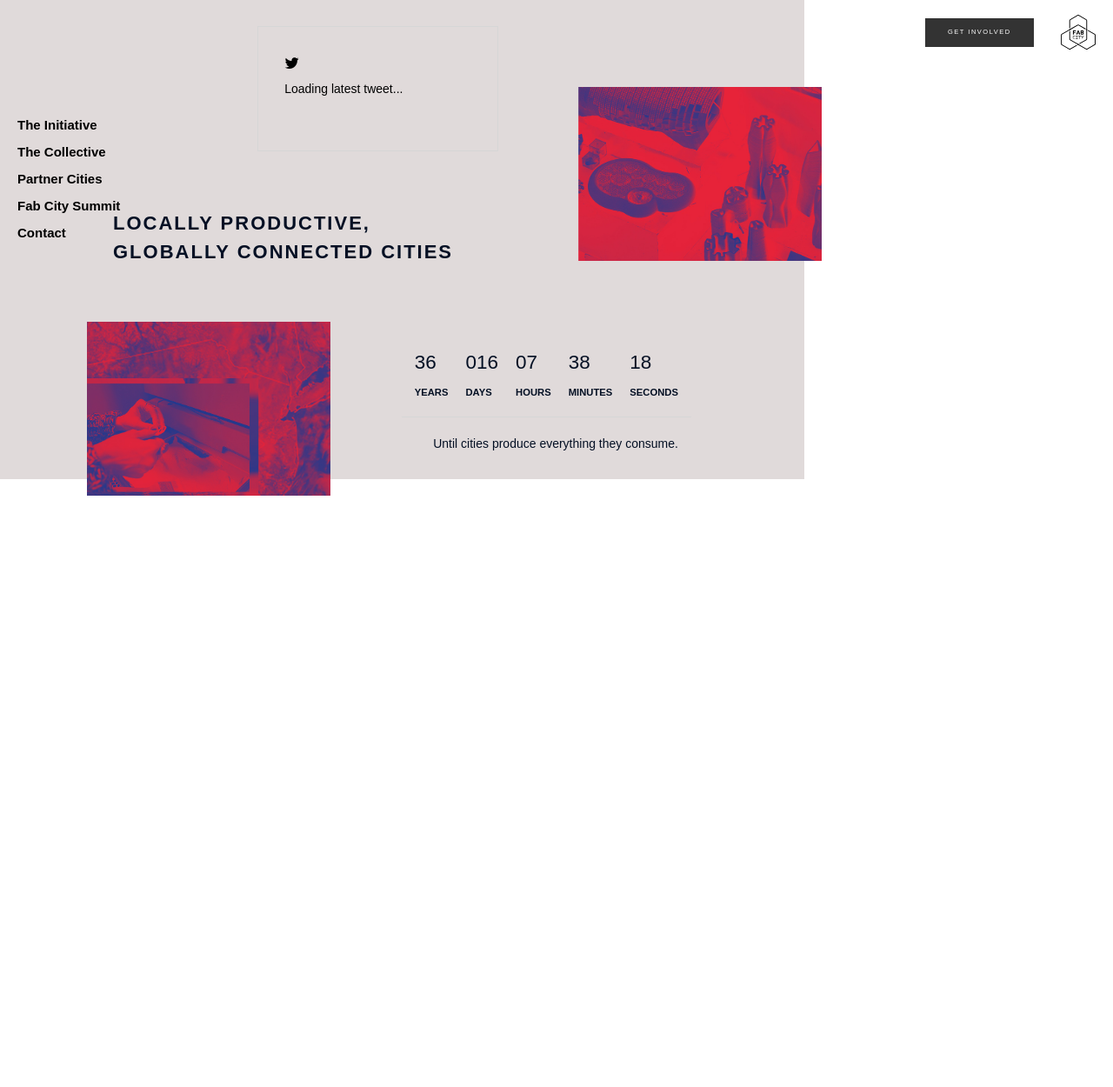
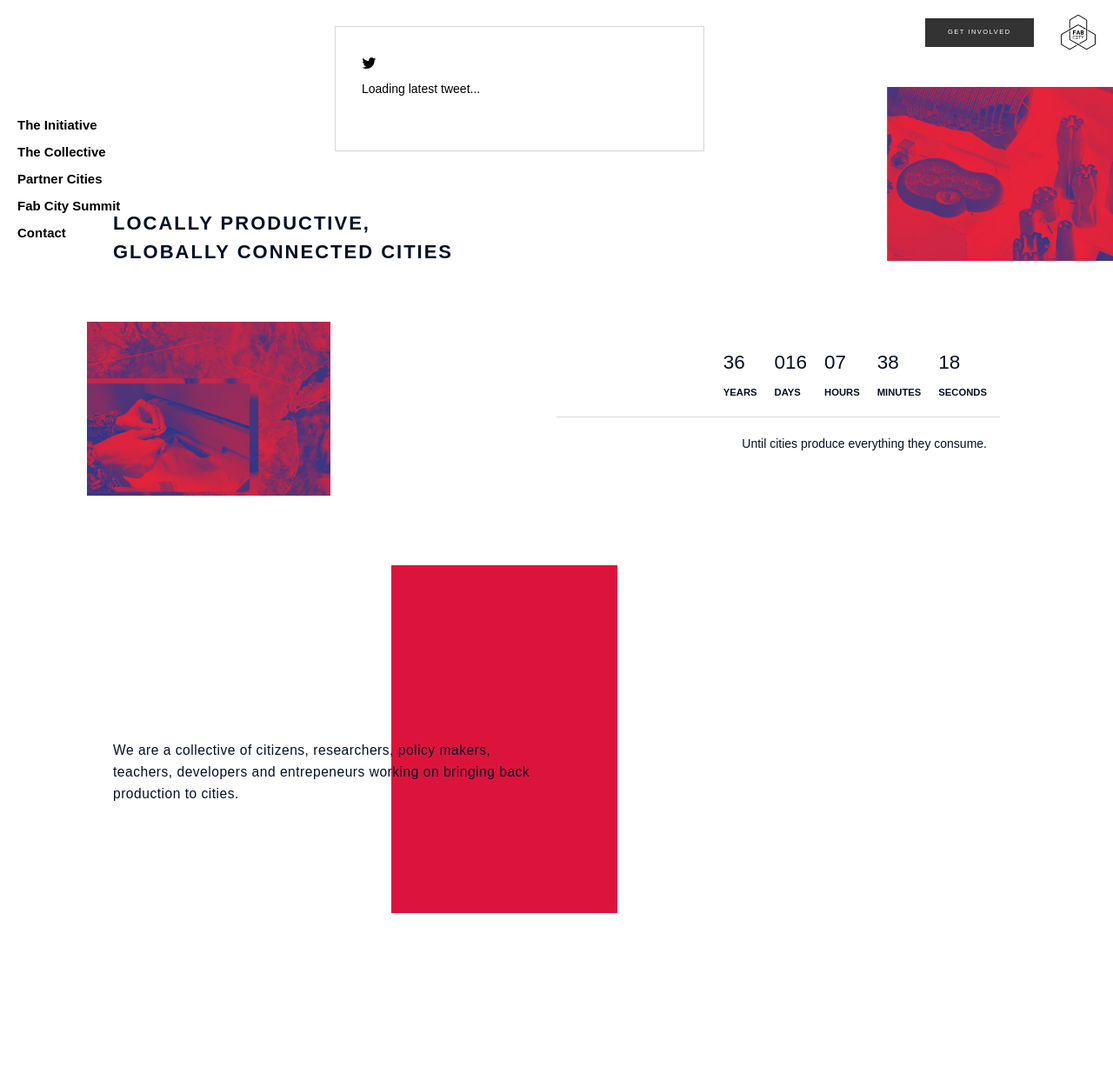
Before and after one commit to fabcity/fabcity.github.io, a Jekyll site: the page built from index.html, in a window 1280 px wide. Shown: the whole page at 87% size. Built offline with Jekyll 4.4.1, drawn with Linux system fonts in a browser that asks for light colours; some web fonts are replaced; before the commit the page ends 900 px from its top, so only the background shows below that.

Commit message:
section structural absolute positioning defined

```diff
--- a/_includes/fixed/header.html
+++ b/_includes/fixed/header.html
@@ -1,7 +1,6 @@
 <header>
     <div class="container">
-    	<div class="col-xs-3 col-md-3">
-    	</div>
+    	<div class="col-xs-3 col-md-3"></div>
 	    <div class="col-xs-5 col-md-5 twitter-space">
             <a href="https://twitter.com/fabcity">
             <div class="tweet-box">
@@ -27,7 +26,7 @@
 			</div>
 		</div>
 
-    </div>
+    </div> <!--close container-->
 
     <div class="bg-imgs">
 		<div class="col-xs-6 col-md-6 bg-1 img-cover" style="background-image: url('{{ site.baseurl }}/img/general/rb-1.png');">
--- a/_includes/fixed/intro.html
+++ b/_includes/fixed/intro.html
@@ -1,21 +1,12 @@
-<section id="intro" class="">
-	<div class="frame">
-		    <div class="container">
-		    	<div class="row">
-	                <div class="col-md-6 section-texts">
-	                    <p class="section-heading">We are a collective of citizens, researchers, policy makers, teachers, developers and entrepeneurs working on bringing back production to cities.</p>
-	                </div>
-	            </div>
-		    </div>
-		</section>
+<section id="intro">
+    <div class="container absolute">
+    	<div class="row">
+            <div class="col-md-6 section-texts">
+                <p class="section-heading">We are a collective of citizens, researchers, policy makers, teachers, developers and entrepeneurs working on bringing back production to cities.</p>
+            </div>
+        </div>
+    </div><!-- close container-->
+
+    <div class="bg-3">
 	</div>
-
-	<div class="bg-imgs">
-		<div class="col-xs-6 col-md-6 bg-3 img-cover" style="background-image: url('{{ site.baseurl }}/img/general/bg-3.jpg');">
-		</div>
-		<div class="col-xs-6 col-md-6 bg-4 img-cover" style="background-image: url('{{ site.baseurl }}/img/general/bg-4.jpg');">
-		</div>
-	</div>
-
-
 </section>
--- a/index.html
+++ b/index.html
@@ -3,3 +3,4 @@
 ---
 
 {% include fixed/header.html %}
+{% include fixed/intro.html %}
```
Also changed, not shown: _includes/css/agency.css (+15 -7 lines), 3 other files.
